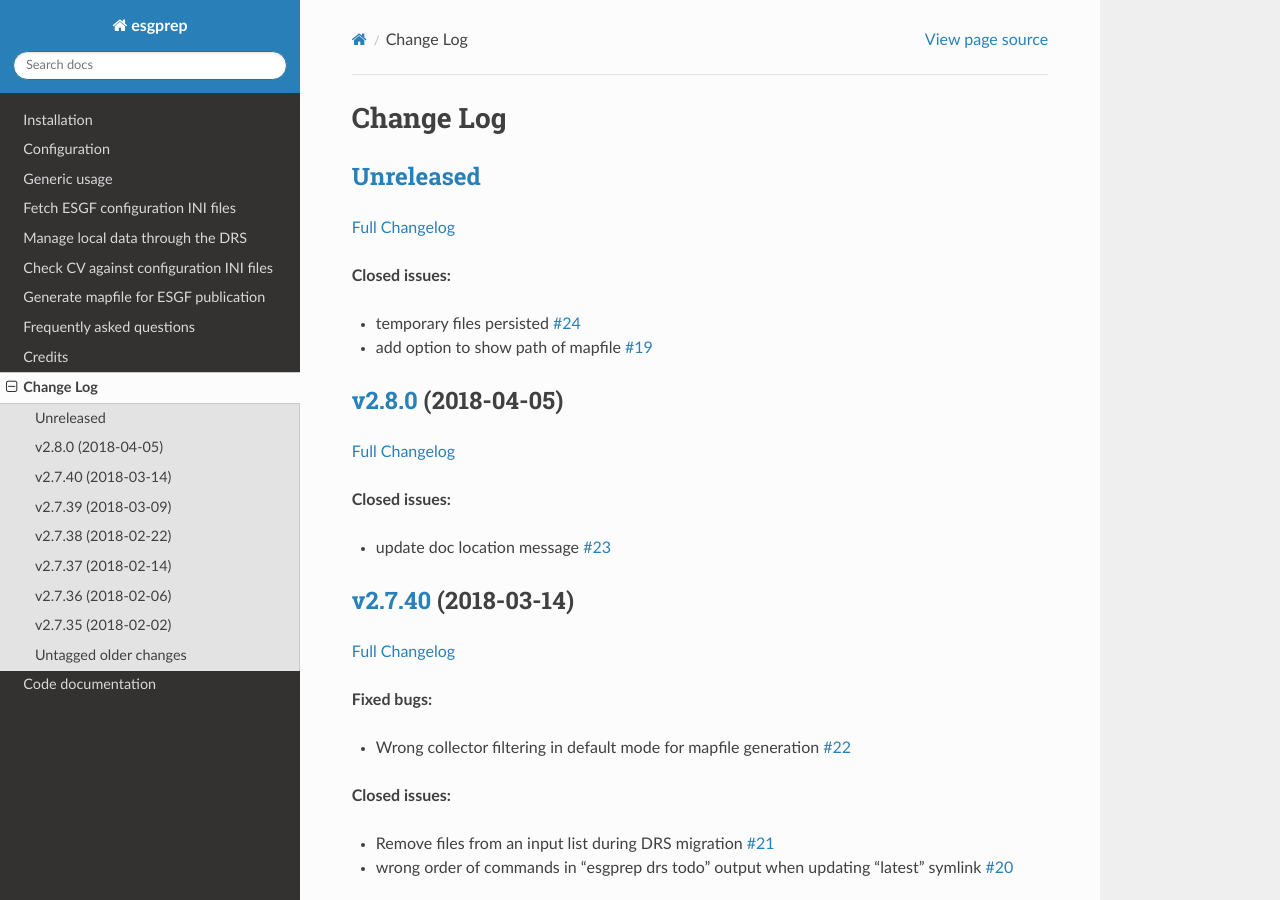
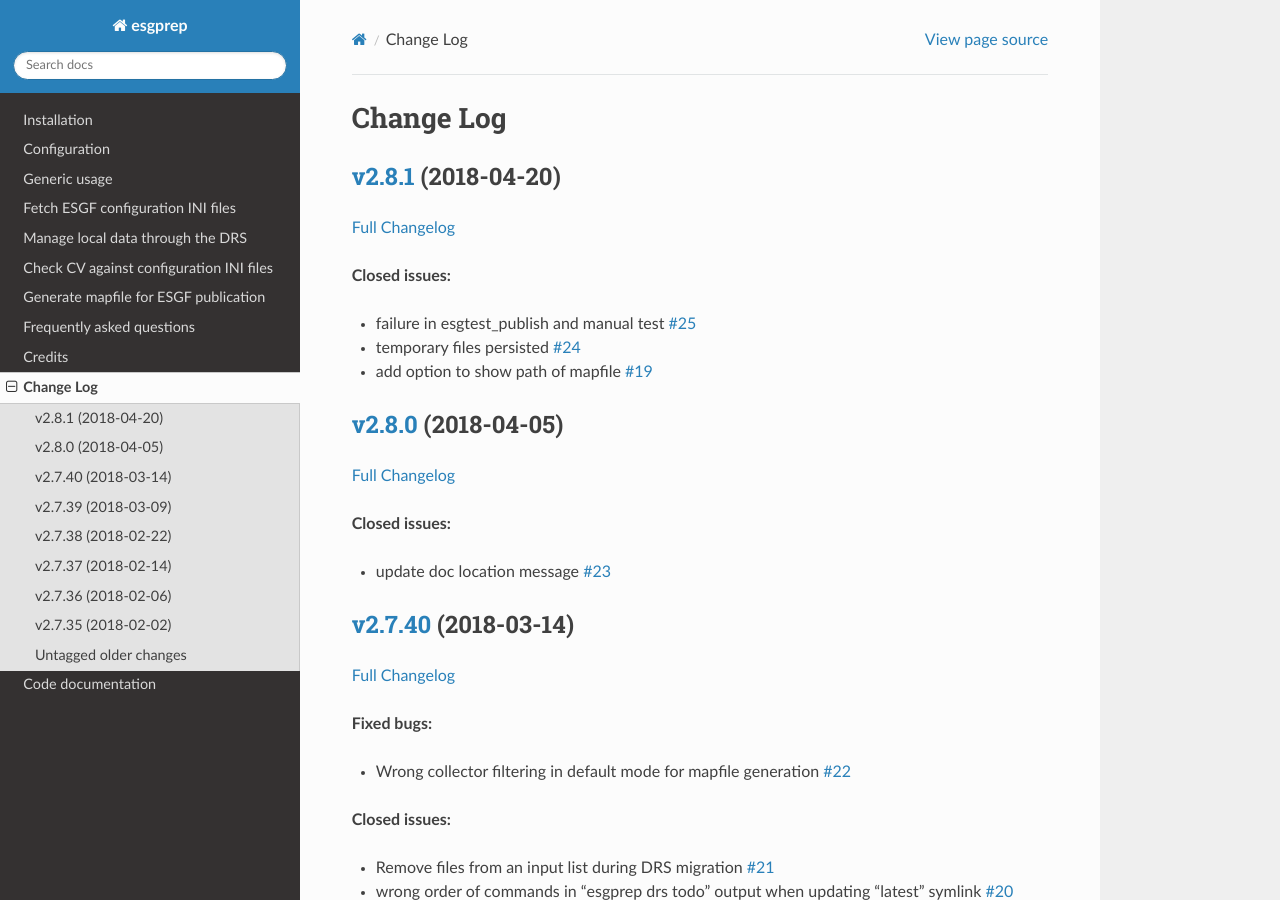
Before and after one commit to ESGF/esgf-prepare, a Sphinx documentation site: the page built from docs/log.rst, in a window 1280 px wide and 900 px high. Built offline with Sphinx 7.4.7 and the Read the Docs theme 2.0.0, drawn with Linux system fonts in a browser that asks for light colours; the version number could not be read and is left out.

Commit message:
Log update

```diff
--- a/docs/log.rst
+++ b/docs/log.rst
@@ -4,14 +4,16 @@
 Change Log
 ==========
 
-`Unreleased <https://github.com/ESGF/esgf-prepare/tree/HEAD>`__
----------------------------------------------------------------
+`v2.8.1 <https://github.com/ESGF/esgf-prepare/tree/v2.8.1>`__ (2018-04-20)
+--------------------------------------------------------------------------
 
 `Full
-Changelog <https://github.com/ESGF/esgf-prepare/compare/v2.8.0...HEAD>`__
+Changelog <https://github.com/ESGF/esgf-prepare/compare/v2.8.0...v2.8.1>`__
 
 **Closed issues:**
 
+-  failure in esgtest\_publish and manual test
+   `#25 <https://github.com/ESGF/esgf-prepare/issues/25>`__
 -  temporary files persisted
    `#24 <https://github.com/ESGF/esgf-prepare/issues/24>`__
 -  add option to show path of mapfile
```
